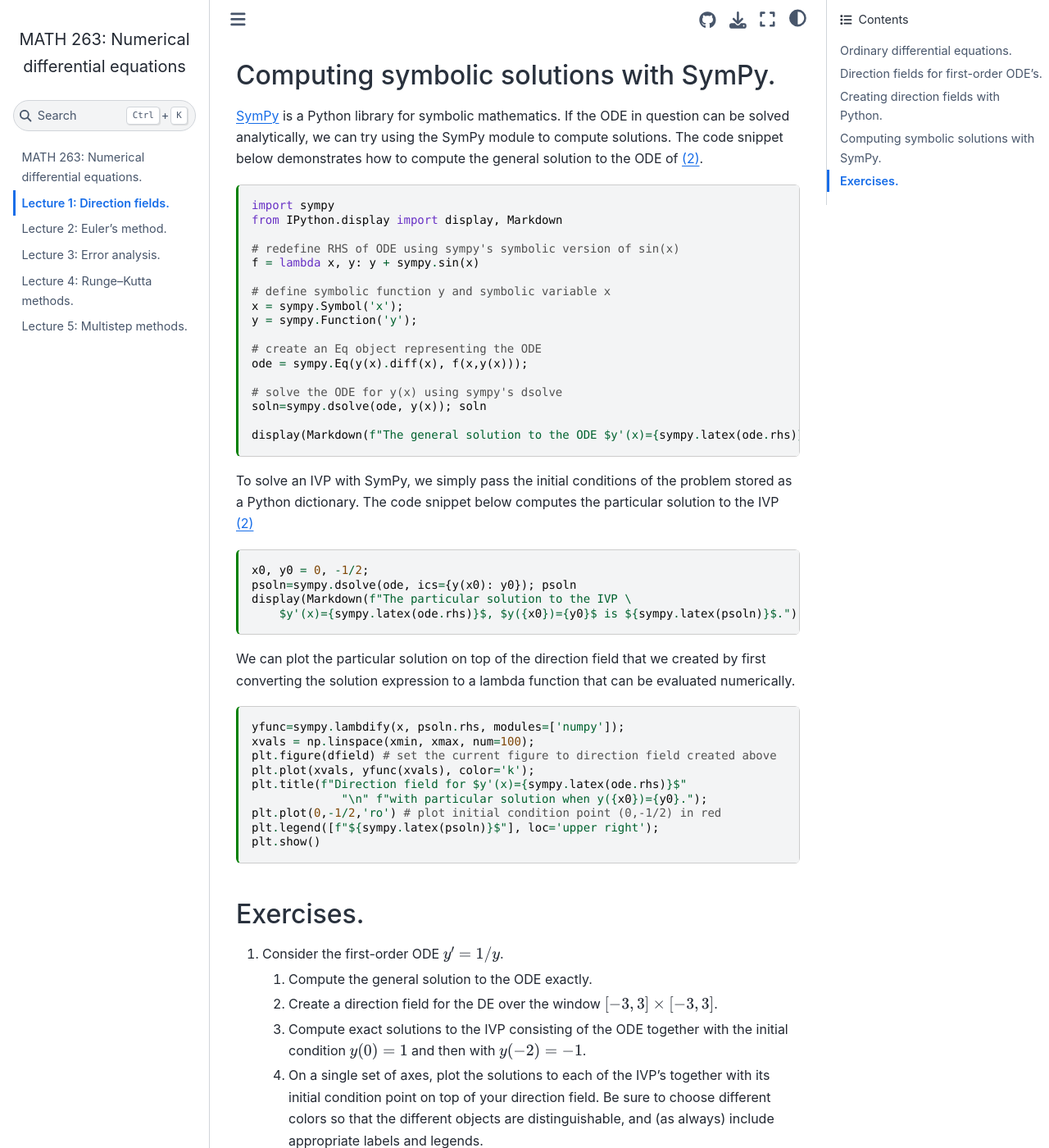
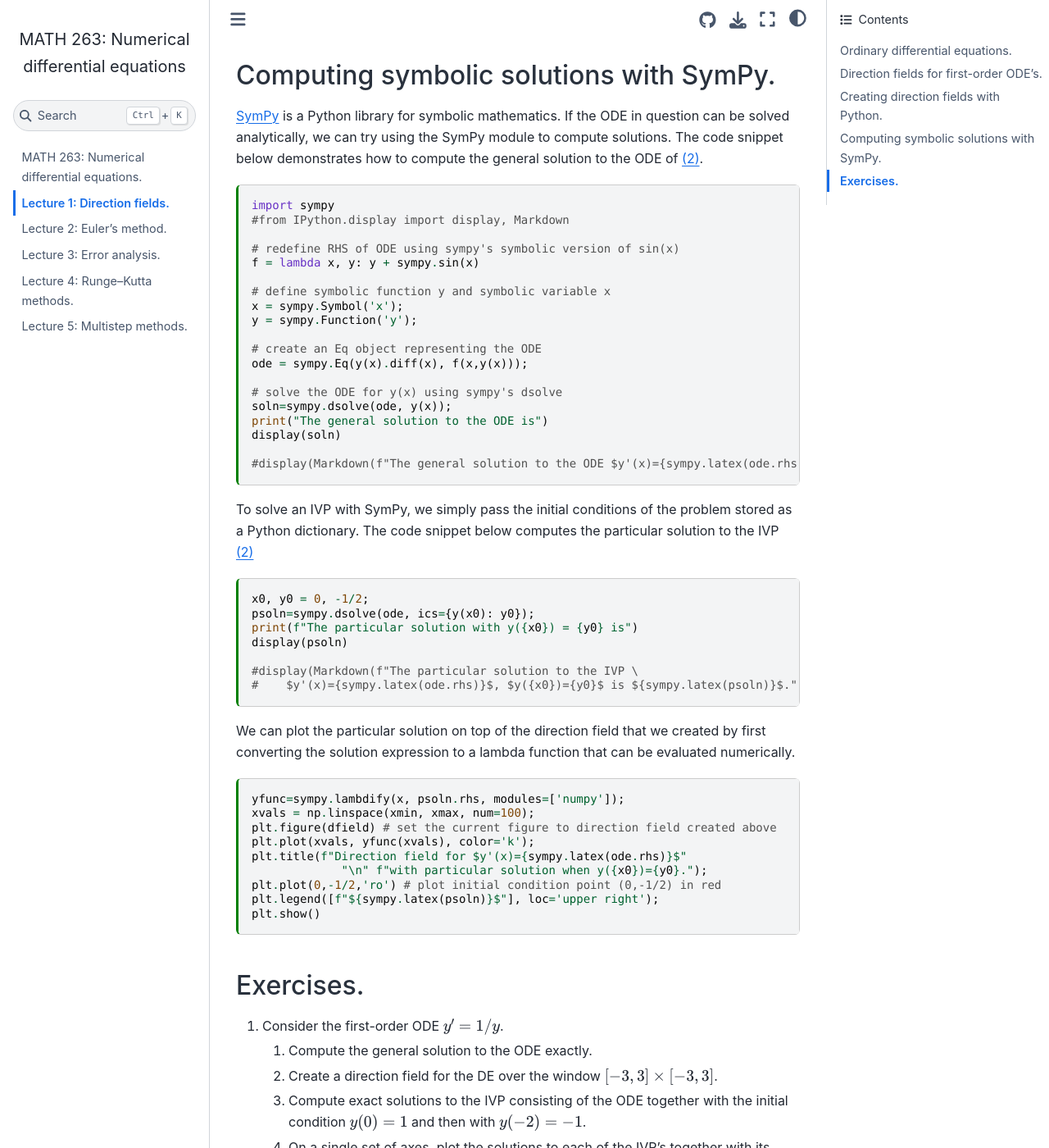
Before and after one commit to ethancsmith/math263-notes, a Jupyter Book: the page built from 01-direction_fields.md, in a window 1280 px wide and 1400 px high, scrolled down 1723 px. Shown: the whole window at 82% size. Built offline with Jupyter Book 1.0.4 settings and Sphinx 7.4.7 and the Sphinx Book theme 1.1.4, drawn with Linux system fonts in a browser that asks for light colours.

Commit message:
changes python code for displaying symbolic solutions in lecture 01 because of jupyter book bug

````diff
--- a/01-direction_fields.md
+++ b/01-direction_fields.md
@@ -90,7 +90,7 @@ The code snippet below demonstrates how to compute the general solution to the O
 
 ```{code-cell}
 import sympy
-from IPython.display import display, Markdown
+#from IPython.display import display, Markdown
 
 # redefine RHS of ODE using sympy's symbolic version of sin(x)
 f = lambda x, y: y + sympy.sin(x)
@@ -103,18 +103,23 @@ y = sympy.Function('y');
 ode = sympy.Eq(y(x).diff(x), f(x,y(x)));
 
 # solve the ODE for y(x) using sympy's dsolve
-soln=sympy.dsolve(ode, y(x)); soln
+soln=sympy.dsolve(ode, y(x));
+print("The general solution to the ODE is")
+display(soln)
 
-display(Markdown(f"The general solution to the ODE $y'(x)={sympy.latex(ode.rhs)}$ is ${sympy.latex(soln)}$."))
+#display(Markdown(f"The general solution to the ODE $y'(x)={sympy.latex(ode.rhs)}$ is ${sympy.latex(soln)}$."))
 ```
 
 To solve an IVP with SymPy, we simply pass the initial conditions of the problem stored as a Python dictionary.  The code snippet below computes the particular solution to the IVP {eq}`example-01`
 
 ```{code-cell}
 x0, y0 = 0, -1/2;
-psoln=sympy.dsolve(ode, ics={y(x0): y0}); psoln
-display(Markdown(f"The particular solution to the IVP \
-    $y'(x)={sympy.latex(ode.rhs)}$, $y({x0})={y0}$ is ${sympy.latex(psoln)}$."))
+psoln=sympy.dsolve(ode, ics={y(x0): y0});
+print(f"The particular solution with y({x0}) = {y0} is")
+display(psoln)
+
+#display(Markdown(f"The particular solution to the IVP \
+#    $y'(x)={sympy.latex(ode.rhs)}$, $y({x0})={y0}$ is ${sympy.latex(psoln)}$."))
 ```
 
 We can plot the particular solution on top of the direction field that we created by first converting the solution expression to a lambda function that can be evaluated numerically.
````
Also changed, not shown: 03-error_analysis.md (+1 -1 lines), 06-predictor-corrector_methods.md (+1 -1 lines).
